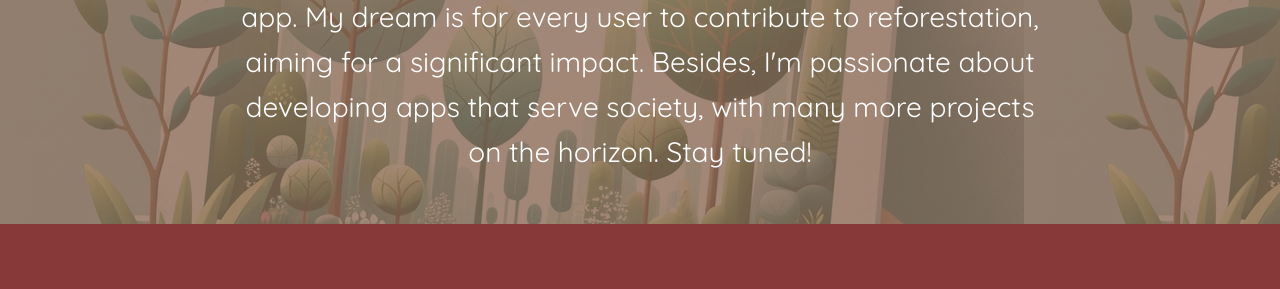
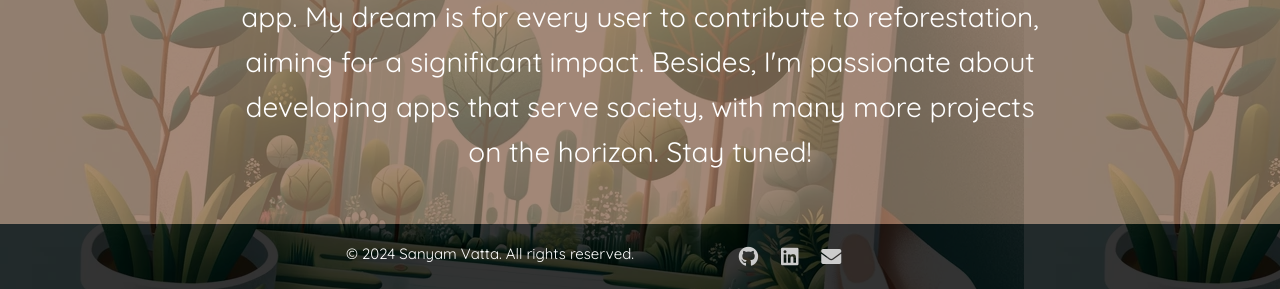
Before and after one commit to sanyamvatta/ParaPlanters, a Django app: page / in a window 1280 px wide. Shown: the part 6104-6393 px from the top of the page. Before the commit the page ends 6328 px from the top, so only its background shows below. Run offline with Django 4.2, Linux system fonts and the light colour scheme; some libraries are stand-ins or nearby versions.

Commit message:
finish landing page

```diff
--- a/planters/static/planters/landing/landing_page.css
+++ b/planters/static/planters/landing/landing_page.css
@@ -932,3 +932,45 @@ body::before {
     margin: auto;
     line-height: 1.6;
 }
+@media only screen and (max-width: 768px) {
+    /* Add your mobile-specific styles here */
+
+    p {
+        /* Example changes for mobile */
+        font-size: 2rem;
+    }
+    h2 {
+        font-size: 3.5rem;
+    }
+}
+/* Footer section styling */
+
+#site-footer {
+    background-color: rgba(0, 0, 0, 0.8); /* Dark footer background */
+    color: #fff;
+    padding: 20px 0;
+    text-align: center;
+}
+
+.footer-grid {
+    display: grid;
+    grid-template-columns: 25% 25% 25% 25%;
+    max-width: 1200px;
+    margin: 0 auto;
+}
+
+.footer-copy p {
+    margin: 0; /* Adjust as needed */
+    font-size: 1.5rem;
+}
+
+.footer-social a {
+    color: #ccc; /* Default white-greyish color */
+    margin: 0 10px; /* Space between icons */
+    transition: color 0.3s ease; /* Smooth transition for color change */
+    font-size: 2rem;
+}
+
+.footer-social a:hover .fa-github { color: #6e5494; } /* GitHub Purple */
+.footer-social a:hover .fa-linkedin { color: #0077b5; } /* LinkedIn Blue */
+.footer-social a:hover .fa-envelope { color: #c71610; } /* Gmail Red */
--- a/planters/static/planters/landing/landing_page.js
+++ b/planters/static/planters/landing/landing_page.js
@@ -6,11 +6,22 @@ $('.navTrigger').click(function () {
 
 });
 
-AOS.init({
-  duration: 800, // values from 0 to 3000, with step 50ms
-  easing: 'ease-in-out', // default easing for AOS animations
-  once: true, // whether animation should happen only once - while scrolling down
-  mirror: false, // whether elements should animate out while scrolling past them
+document.addEventListener("DOMContentLoaded", function() {
+  // Check if the window width is greater than 992px (common breakpoint for desktop)
+  if(window.innerWidth > 992) {
+    AOS.init({
+      duration: 800, // values from 0 to 3000, with step 50ms
+      easing: 'ease-in-out', // default easing for AOS animations
+      once: true, // whether animation should happen only once - while scrolling down
+      mirror: false, // whether elements should animate out while scrolling past them
+    });
+  } else {
+    // Remove AOS attributes on mobile
+    var aosElements = document.querySelectorAll('[data-aos]');
+    aosElements.forEach(function(el) {
+        el.removeAttribute('data-aos');
+    });
+  }
 });
 
 document.addEventListener("DOMContentLoaded", function() {
--- a/planters/templates/planters/landing_page.html
+++ b/planters/templates/planters/landing_page.html
@@ -9,6 +9,7 @@
     <link rel="stylesheet" href="{% static 'planters/landing/landing_page.css' %}">
     <link rel="shortcut icon" href="{% static 'planters/landing/logo.png' %}" type="image/png">
     <link href="https://cdn.jsdelivr.net/npm/aos@2.3.1/dist/aos.css" rel="stylesheet">
+    <link rel="stylesheet" href="https://cdnjs.cloudflare.com/ajax/libs/font-awesome/5.15.4/css/all.min.css">
 </head>
 <body>
     <!-- Navbar -->
@@ -138,8 +139,27 @@
     <p data-aos="slide-up">I am a 17-year-old boy from India, deeply concerned about our environment. Witnessing deforestation for trivial reasons propelled me to act. Having planted over 150 trees, I aspire to inspire others towards an eco-friendly mindset through this app. My dream is for every user to contribute to reforestation, aiming for a significant impact. Besides, I'm passionate about developing apps that serve society, with many more projects on the horizon. Stay tuned!</p>
 </section>
 
+<!-- FOoter of the webiste -->
+<footer id="site-footer">
+    <div class="footer-grid">
+        <div></div>
+        <div class="footer-copy">
+            <p>&copy; 2024 Sanyam Vatta. All rights reserved.</p>
+        </div>
+        <div class="footer-social">
+            <a href="https://github.com/sanyamvatta" target="_blank"><i class="fab fa-github"></i></a>
+            <a href="https://www.linkedin.com/in/sanyam-vatta-02bb2b215/" target="_blank"><i class="fab fa-linkedin"></i></a>
+            <a href="mailto:sanyamvatta4@gmail.com"><i class="fas fa-envelope"></i></a>
+        </div>
+        <div></div>
+    </div>
+</footer>
 
 
+
+
+
+<!-- Scripts -->
   <script src="https://ajax.googleapis.com/ajax/libs/jquery/3.1.1/jquery.min.js"></script>
 
 <!-- Function used to shrink nav bar removing paddings and adding black background -->
```
